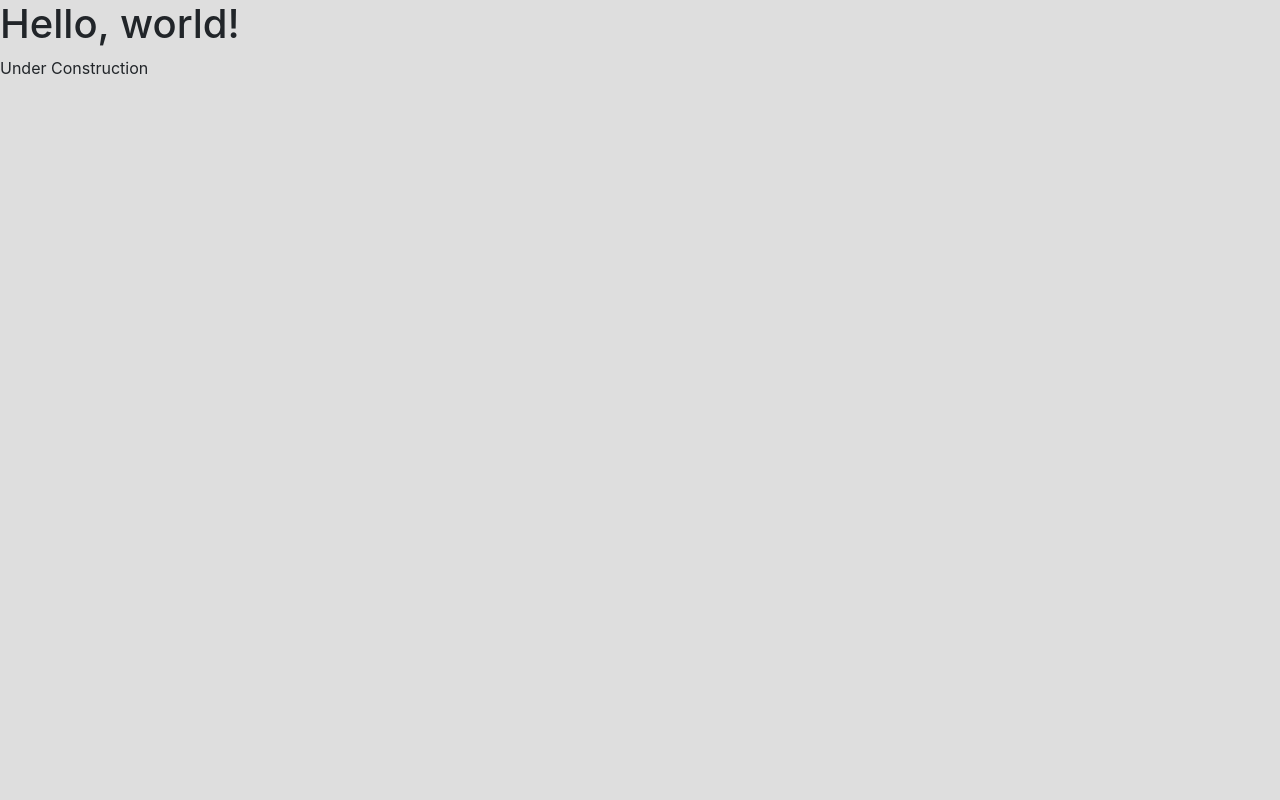
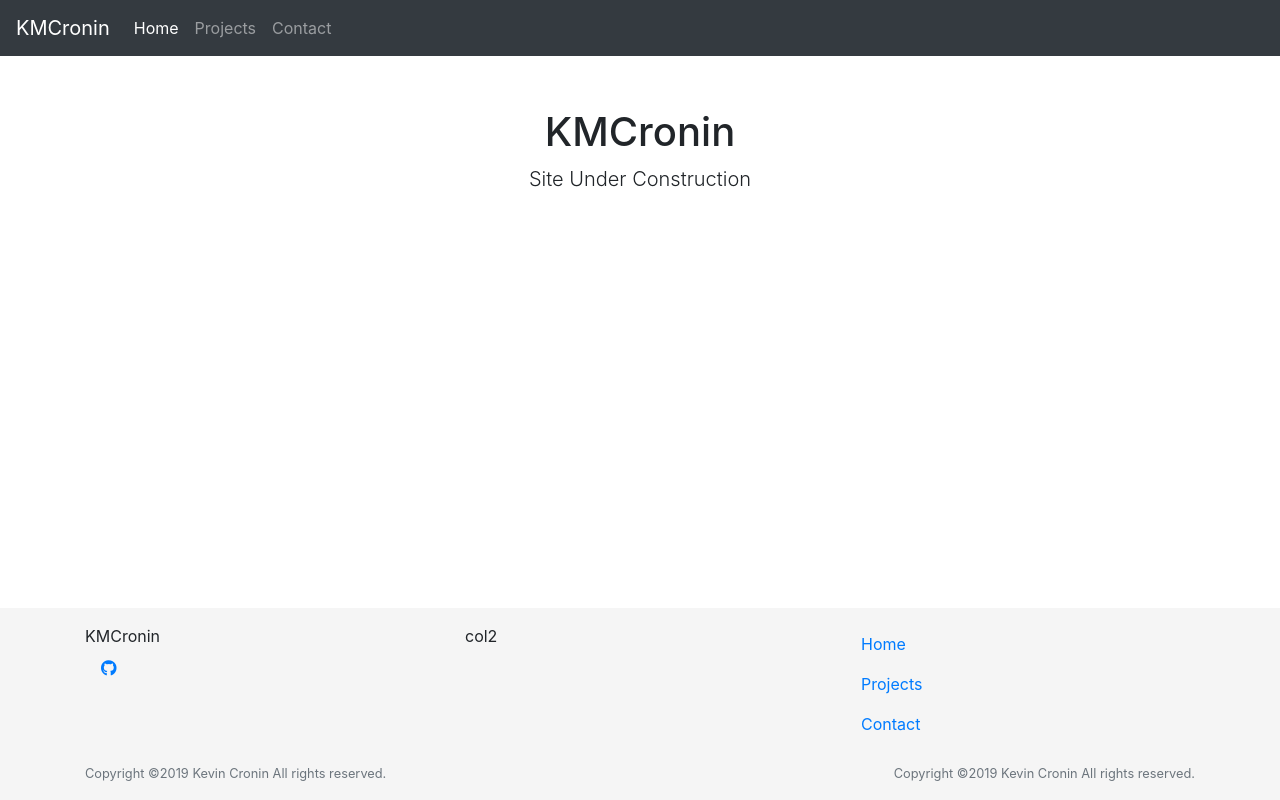
Before and after one commit to croninkevinm/croninkevinm.github.io, a plain HTML site: page index.html in a window 1280 px wide. Drawn offline with nearby package versions, Linux system fonts and the light colour scheme.

Commit message:
Define template

```diff
--- a/index.html
+++ b/index.html
@@ -1,51 +1,89 @@
 <!DOCTYPE html>
-<html lang="en">
+<html lang="en" class="h-100">
+
 <head>
   <!-- Required meta tags -->
   <meta charset="utf-8" />
-    <meta
-      name="viewport"
-      content="width=device-width, initial-scale=1, shrink-to-fit=no"
-    />
+  <meta name="viewport" content="width=device-width, initial-scale=1, shrink-to-fit=no" />
 
   <!-- Bootstrap CSS -->
-    <link
-      rel="stylesheet"
-      href="https://stackpath.bootstrapcdn.com/bootstrap/4.2.1/css/bootstrap.min.css"
-      integrity="sha384-GJzZqFGwb1QTTN6wy59ffF1BuGJpLSa9DkKMp0DgiMDm4iYMj70gZWKYbI706tWS"
-      crossorigin="anonymous"
-    />
-    <link
-      rel="stylesheet"
-      href="https://use.fontawesome.com/releases/v5.6.3/css/all.css"
-      integrity="sha384-UHRtZLI+pbxtHCWp1t77Bi1L4ZtiqrqD80Kn4Z8NTSRyMA2Fd33n5dQ8lWUE00s/"
-      crossorigin="anonymous"
-    />
+  <link rel="stylesheet" href="https://stackpath.bootstrapcdn.com/bootstrap/4.3.1/css/bootstrap.min.css"
+    integrity="sha384-ggOyR0iXCbMQv3Xipma34MD+dH/1fQ784/j6cY/iJTQUOhcWr7x9JvoRxT2MZw1T" crossorigin="anonymous">
+  <!-- FontAwesome -->
+  <link rel="stylesheet" href="https://use.fontawesome.com/releases/v5.6.3/css/all.css"
+    integrity="sha384-UHRtZLI+pbxtHCWp1t77Bi1L4ZtiqrqD80Kn4Z8NTSRyMA2Fd33n5dQ8lWUE00s/" crossorigin="anonymous" />
+  <!-- Site CSS -->
   <link rel="stylesheet" href="static/css/site.css" />
 
-    <title>Hello, world!</title>
+  <title>KMCronin</title>
 </head>
 
-  <body>
-    <h1>Hello, world!</h1>
-    <p>Under Construction</p>
-
+<body class="d-flex flex-column h-100">
+  <header>
+    <nav class="navbar navbar-expand-sm navbar-dark fixed-top bg-dark">
+      <a class="navbar-brand" href="https://kmcronin.com">KMCronin</a>
+      <button class="navbar-toggler" type="button" data-toggle="collapse" data-target="#navbar" aria-controls="navbar"
+        aria-expanded="false" aria-label="Toggle navigation">
+        <span class="navbar-toggler-icon"></span>
+      </button>
+      <div class="collapse navbar-collapse" id="navbar">
+        <ul class="navbar-nav mr-auto">
+          <li class="nav-item"><a href="#" class="nav-link active">Home</a></li>
+          <li class="nav-item"><a href="projects.html" class="nav-link">Projects</a></li>
+          <li class="nav-item"><a href="contact.html" class="nav-link">Contact</a></li>
+        </ul>
+      </div>
+    </nav>
+  </header>
+  <main role="main" class="container">
+    <div class="starter-template">
+      <h1>KMCronin</h1>
+      <p class="lead">Site Under Construction</p>
+    </div>
+  </main>
+  <footer class="footer mt-auto py-3">
+    <div class="container">
+      <div class="row">
+        <div class="col-sm">
+          <span>KMCronin</span>
+          <nav class="nav">
+            <a href="https://github.com/croninkevinm/" class="nav-link" aria-label="GitHub">
+              <i class="fab fa-github"></i>
+            </a>
+          </nav>
+        </div>
+        <div class="col-sm">col2</div>
+        <div class="col-sm">
+          <nav class="nav flex-column">
+            <a href="#" class="nav-link active" aria-label="Home">Home</a>
+            <a href="projects.html" class="nav-link" aria-label="Projects">Projects</a>
+            <a href="contact.html" class="nav-link" aria-label="Contact">Contact</a>
+          </nav>
+        </div>
+      </div>
+      <div class="row pt-3">
+        <div class="col-sm">
+          <small class="text-muted">Copyright &copy;<span id="copyrightyear">2019</span> Kevin Cronin All rights
+            reserved.</small>
+        </div>
+        <div class="col-sm text-md-right">
+          <small class="text-muted">Copyright &copy;<span id="copyrightyear">2019</span> Kevin Cronin All rights
+            reserved.</small>
+        </div>
+      </div>
+    </div>
+  </footer>
   <!-- Optional JavaScript -->
   <!-- jQuery first, then Popper.js, then Bootstrap JS -->
-    <script
-      src="https://code.jquery.com/jquery-3.3.1.slim.min.js"
+  <script src="https://code.jquery.com/jquery-3.3.1.slim.min.js"
     integrity="sha384-q8i/X+965DzO0rT7abK41JStQIAqVgRVzpbzo5smXKp4YfRvH+8abtTE1Pi6jizo"
-      crossorigin="anonymous"
-    ></script>
-    <script
-      src="https://cdnjs.cloudflare.com/ajax/libs/popper.js/1.14.6/umd/popper.min.js"
+    crossorigin="anonymous"></script>
+  <script src="https://cdnjs.cloudflare.com/ajax/libs/popper.js/1.14.6/umd/popper.min.js"
     integrity="sha384-wHAiFfRlMFy6i5SRaxvfOCifBUQy1xHdJ/yoi7FRNXMRBu5WHdZYu1hA6ZOblgut"
-      crossorigin="anonymous"
-    ></script>
-    <script
-      src="https://stackpath.bootstrapcdn.com/bootstrap/4.2.1/js/bootstrap.min.js"
+    crossorigin="anonymous"></script>
+  <script src="https://stackpath.bootstrapcdn.com/bootstrap/4.2.1/js/bootstrap.min.js"
     integrity="sha384-B0UglyR+jN6CkvvICOB2joaf5I4l3gm9GU6Hc1og6Ls7i6U/mkkaduKaBhlAXv9k"
-      crossorigin="anonymous"
-    ></script>
+    crossorigin="anonymous"></script>
 </body>
+
 </html>
--- a/static/css/site.css
+++ b/static/css/site.css
@@ -1,6 +1,21 @@
-body {
-  background: #dedede;
+main.container {
+  padding: 60px 15px 0;
 }
-.page-wrap {
-  min-height: 100vh;
+
+.footer {
+  background-color: #f5f5f5;
 }
+
+.footer > .container {
+  padding-right: 15px;
+  padding-left: 15px;
+}
+
+code {
+  font-size: 80%;
+}
+
+.starter-template {
+  padding: 3rem 1.5rem;
+  text-align: center;
+}
```
Lines whose indentation alone changed are shown as unchanged.
